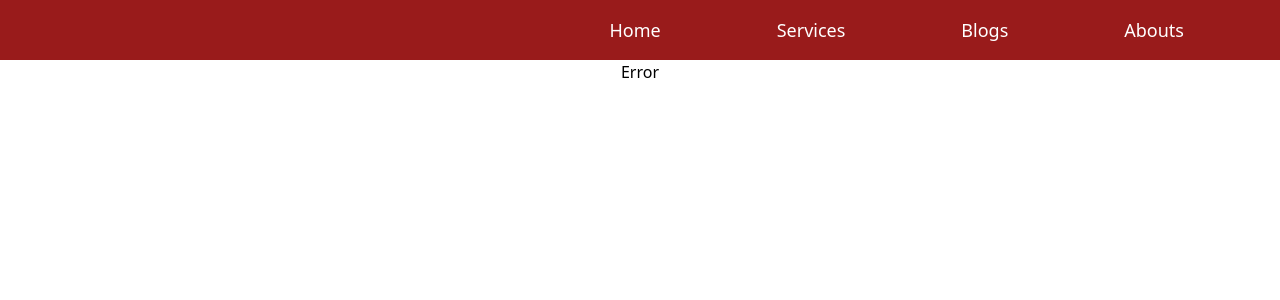
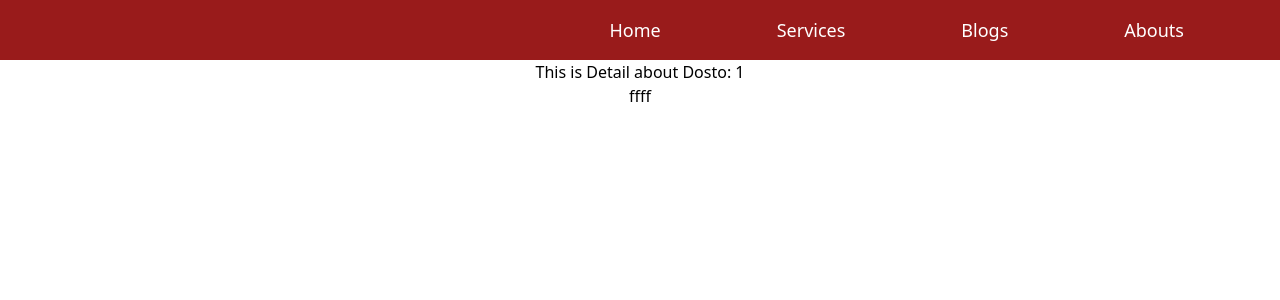
Before and after one commit to bdavijit/9.21-my-route, a React (Create React App) app: page /blogs/1 in a window 1280 px wide. Shown: the top 300 px of the page. Built offline with nearby package versions, Linux system fonts and the light colour scheme.

Commit message:
custom hook

```diff
--- a/src/App.js
+++ b/src/App.js
@@ -1,6 +1,7 @@
 import { Route, Routes } from "react-router-dom";
 import "./App.css";
 import About from "./components/About/About";
+import BlogDetail from "./components/blog/BlogDetail/BlogDetail";
 import MainPage from "./components/blog/Mainpage/MainPage";
 import Error from "./components/Error/Error";
 import Header from "./components/Header/Header";
@@ -17,6 +18,7 @@ function App() {
         <Route path="/services" element={<Services />} />
 
         <Route path="/blogs" element={<MainPage />} />
+        <Route path="/blogs/:blogId" element={<BlogDetail></BlogDetail>}></Route>
 
         <Route path="/About" element={<About />} />
 
--- /dev/null
+++ b/src/Hooks/useBlogs.js
@@ -0,0 +1,22 @@
+import { useEffect, useState } from "react";
+
+const useBlogs = (SetDisplayBlog) => {
+  const [blogs, SetBlogs] = useState([]);
+
+  useEffect(() => {
+    fetch("blogs.JSON").then(async (response) => {
+      try {
+        const data = await response.json();
+        // console.log("response data?", data);
+        SetBlogs(data);
+        SetDisplayBlog(data.slice(0, 3));
+      } catch (error) {
+        console.log("Error happened here!");
+        console.error(error);
+      }
+    });
+  }, []);
+
+  return [blogs, SetBlogs];
+};
+export default useBlogs;
--- /dev/null
+++ b/src/components/blog/BlogDetail/BlogDetail.js
@@ -0,0 +1,21 @@
+import React from 'react';
+import { useParams } from 'react-router-dom';
+
+const BlogDetail = () => {
+    const {blogId} = useParams();
+    // const [Blog, setBlog] = useState({});
+
+    // useEffect( ()=>{
+
+    //    setBlog();
+    // }, [])
+    return (
+        <div>
+        <h2>This is Detail about Dosto: {blogId} </h2>
+            {/* <div>{BlogId}</div> */}
+            <h1>ffff</h1>
+        </div>
+    );
+};
+
+export default BlogDetail;
--- a/src/components/blog/Mainpage/MainPage.js
+++ b/src/components/blog/Mainpage/MainPage.js
@@ -2,35 +2,37 @@ import React, { useEffect, useState } from "react";
 import BlogCard from "../BlogCard";
 import "./style.css";
 import "./activebtn.css";
+import useBlogs from "../../../Hooks/useBlogs";
 
 const MainPage = () => {
-  const [blogs, SetBlogs] = useState([]);
   const [DisplayBlog, SetDisplayBlog] = useState([]);
+  const [blogs, SetBlogs] = useBlogs(SetDisplayBlog);
+
   let start = 0;
-  useEffect(() => {
-    fetch("blogs.JSON").then(async (response) => {
-      try {
-        const data = await response.json();
-        // console.log("response data?", data);
-        SetBlogs(data);
-        SetDisplayBlog(data.slice(0, 3));
-      } catch (error) {
-        console.log("Error happened here!");
-        console.error(error);
-      }
-    });
-  }, []);
+  // useEffect(() => {
+  //   fetch("blogs.JSON").then(async (response) => {
+  //     try {
+  //       const data = await response.json();
+  //       // console.log("response data?", data);
+  //       SetBlogs(data);
+  //       SetDisplayBlog(data.slice(0, 3));
+  //     } catch (error) {
+  //       console.log("Error happened here!");
+  //       console.error(error);
+  //     }
+  //   });
+  // }, []);
 
   const setBtn = (BtnsID, index) => {
-    if(index ===1){
+    if (index === 1) {
       start = index - 1;
-    }else{
-      start = ( 3 * index) - 3;
+    } else {
+      start = 3 * index - 3;
     }
 
-    SetDisplayBlog(blogs.slice(start, start+3));
+    SetDisplayBlog(blogs.slice(start, start + 3));
     console.log(start, DisplayBlog);
-    if(start > blogs.length - 1){
+    if (start > blogs.length - 1) {
       alert("No result Found");
       // setBtn('myDIV', 1);
     }
@@ -65,12 +67,22 @@ const MainPage = () => {
         ))}
       </section>
       <section id="myDIV">
-      <button className="btn active" onClick={()=>setBtn('myDIV', 1)}>1</button>
-      <button className="btn" onClick={()=>setBtn('myDIV', 2)}>2</button>
-      <button className="btn" onClick={()=>setBtn('myDIV', 3)}>3</button>
-      <button className="btn" onClick={()=>setBtn('myDIV', 4)}>4</button>
-      <button className="btn" onClick={()=>setBtn('myDIV', 5)}>5</button>
-    </section>
+        <button className="btn active" onClick={() => setBtn("myDIV", 1)}>
+          1
+        </button>
+        <button className="btn" onClick={() => setBtn("myDIV", 2)}>
+          2
+        </button>
+        <button className="btn" onClick={() => setBtn("myDIV", 3)}>
+          3
+        </button>
+        <button className="btn" onClick={() => setBtn("myDIV", 4)}>
+          4
+        </button>
+        <button className="btn" onClick={() => setBtn("myDIV", 5)}>
+          5
+        </button>
+      </section>
     </>
   );
 };
```
Also changed, not shown: src/components/blog/BlogDetail/BlogDetail.css (added).
